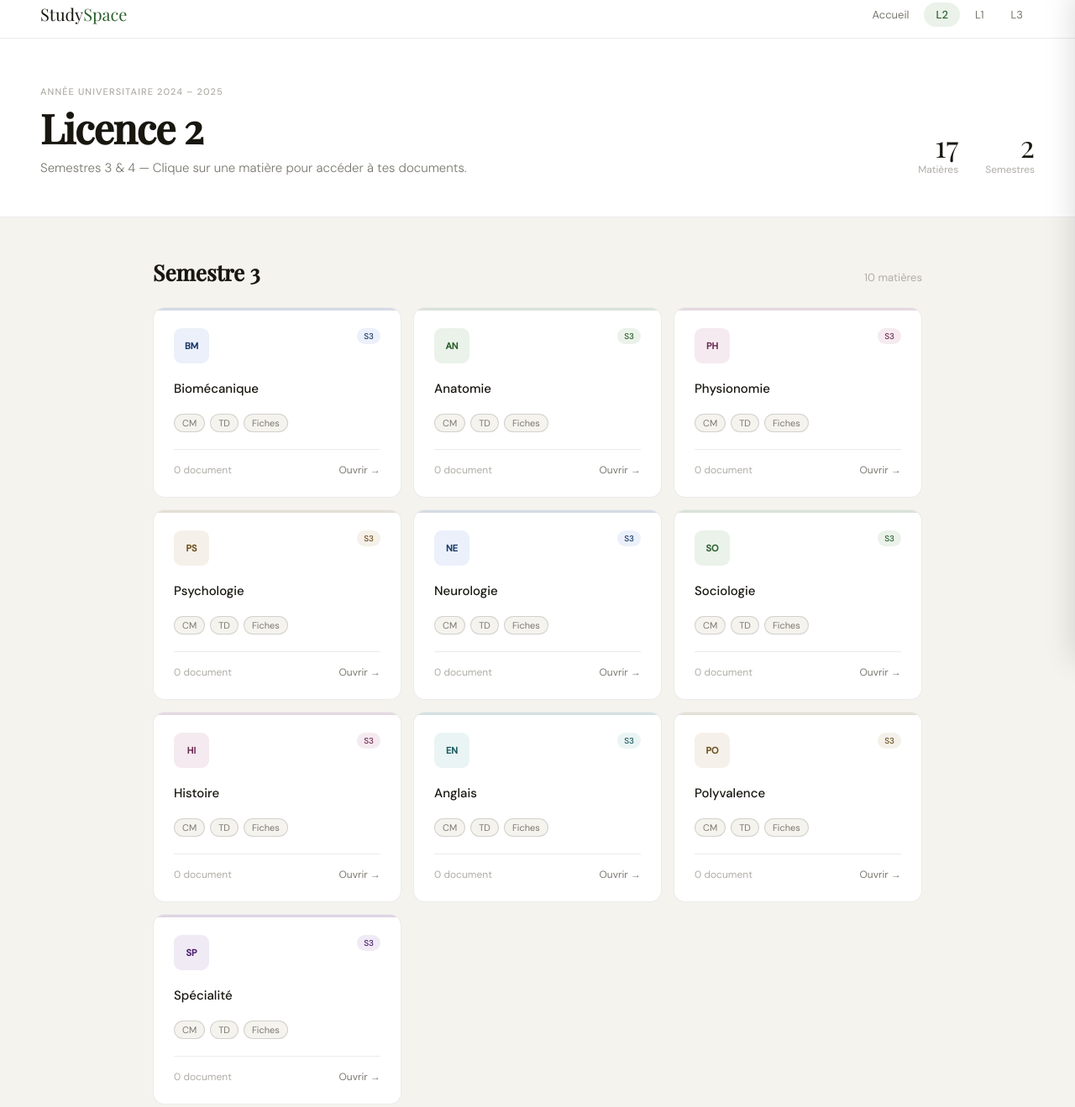
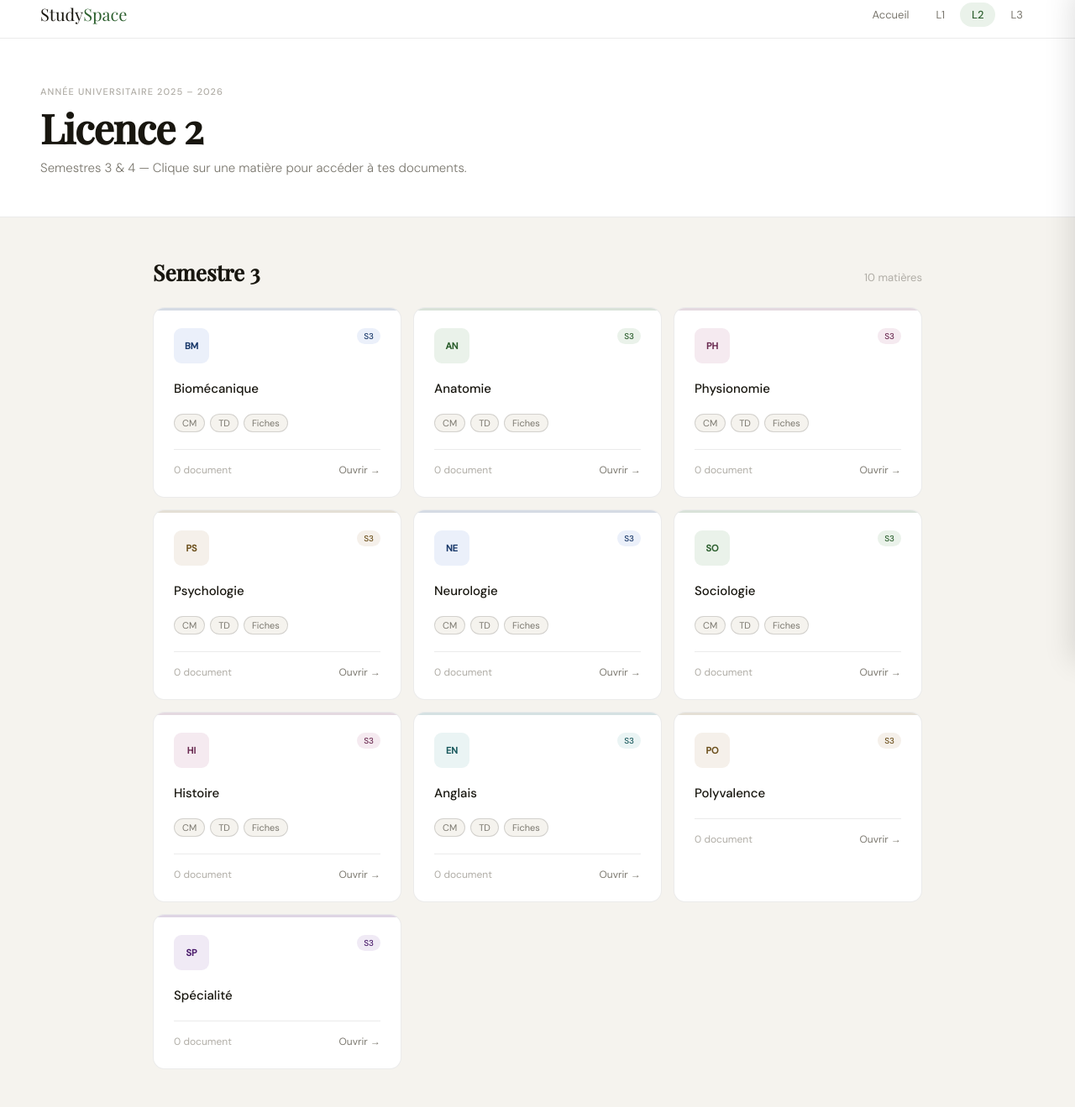
Before and after one commit to Scholar-of-Yore/Study-File, a plain HTML site: page index.html in a window 1280 px wide. Shown: the part 12-1331 px from the top of the page at 84% size. Drawn offline with nearby package versions, Linux system fonts and the light colour scheme.

Commit message:
Update index.html

```diff
--- a/index.html
+++ b/index.html
@@ -103,28 +103,19 @@ nav { background: var(--surface); border-bottom: 1px solid var(--border); height
   <a class="logo" href="#">Study<em>Space</em></a>
   <ul class="nav-links">
     <li><a href="#">Accueil</a></li>
+    <li><a href="#">L1</a></li>
     <li><a href="#" class="on">L2</a></li>
-    <li><a href="#">L1</a></li>
     <li><a href="#">L3</a></li>
   </ul>
 </nav>
 
 <div class="hero">
   <div>
-    <div class="hero-eyebrow">Année universitaire 2024 – 2025</div>
+    <div class="hero-eyebrow">Année universitaire 2025 – 2026</div>
     <h1 class="hero-title">Licence 2</h1>
     <p class="hero-sub">Semestres 3 &amp; 4 — Clique sur une matière pour accéder à tes documents.</p>
   </div>
-  <div class="hero-stats">
-    <div>
-      <div class="hero-stat-val">17</div>
-      <div class="hero-stat-lbl">Matières</div>
-    </div>
-    <div>
-      <div class="hero-stat-val">2</div>
-      <div class="hero-stat-lbl">Semestres</div>
-    </div>
-  </div>
+
 </div>
 
 <div class="main">
@@ -243,7 +234,7 @@ function buildGrid(list, gridId, sem) {
       '</div>' +
       '<div class="mat-name">' + m.name + '</div>' +
       '<div class="mat-full">' + (m.sub || '') + '</div>' +
-      '<div class="mat-docs"><span class="doc-chip">CM</span><span class="doc-chip">TD</span><span class="doc-chip">Fiches</span></div>' +
+      (NO_TABS.indexOf(m.id) === -1 ? '<div class="mat-docs"><span class="doc-chip">CM</span><span class="doc-chip">TD</span><span class="doc-chip">Fiches</span></div>' : '') +
       '<div class="mat-footer">' +
         '<span class="mat-footer-count">' + (n > 0 ? n + ' document' + (n > 1 ? 's' : '') : '0 document') + '</span>' +
         '<span class="mat-open-btn">Ouvrir \u2192</span>' +
```
